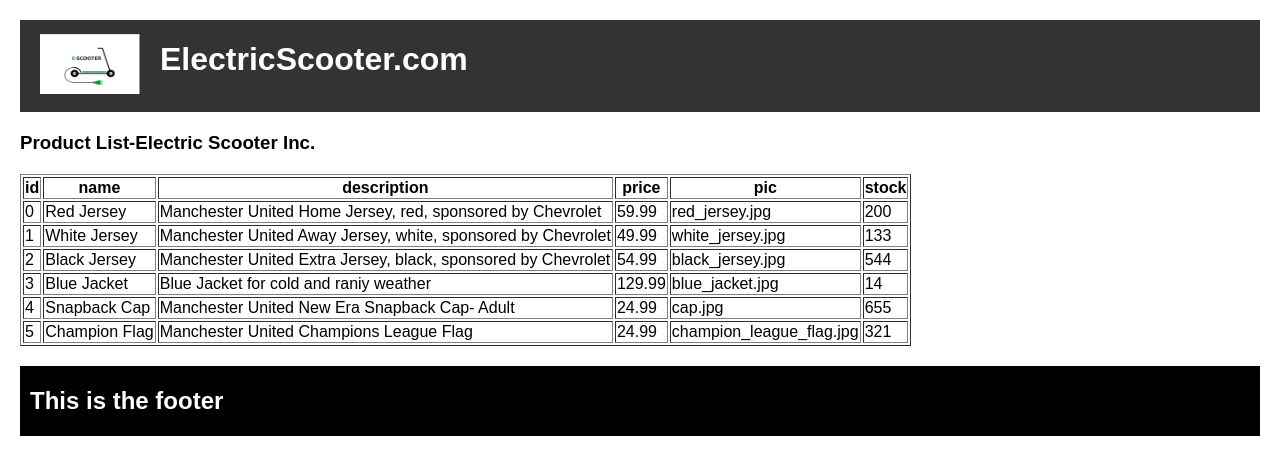
After one commit to HarpreetKaur333/PHP, a PHP site: page /Exercises/Exercise6.6/index.php in a window 1280 px wide. The commit adds this page. Shown: the top 475 px of the page. Run offline with PHP 8.4, Linux system fonts and the light colour scheme.

Commit message:
all exercises

```diff
--- /dev/null
+++ b/Exercises/Exercise6.6/CSS_of_ex6-6.css
@@ -0,0 +1,103 @@
+.logo_pic{
+    width: 100px;
+    height: 60px;
+}
+
+.company_name{
+    color: white;
+    font-size: revert;
+ }
+.product {
+  width: 200px;
+  height: 320px;
+  overflow: auto;
+  border: 1px solid black;
+  text-align: center;
+  display: inline-block;
+  margin: 10px;
+}
+
+.product:hover {
+  background-color: #c0c0c0;
+}
+
+
+.product img {
+  width: 100%;
+}
+
+.product .name {
+  font-size: 24px;
+  margin: 0;
+}
+
+.product .description {
+  margin: 0;
+}
+
+.product .price {
+  font-size: 24px;
+  color: red;
+  font-weight: bold;
+  margin: 0;
+}
+  body {
+    font-family: Arial, Helvetica, sans-serif;
+    margin: 0;
+  }
+  .header {
+    padding: 80px;
+    text-align: center;
+    background: #1abc9c;
+    color: white;
+  }
+  .header h3 {
+    font-size: 40px;
+  }
+  h3{
+    margin: 20px 20px 20px 20px;
+  }
+  table{
+    margin: 20px 20px 20px 20px;
+  }
+  .navbar {
+    overflow: hidden;
+    background-color: #333;
+    margin: 20px 20px 0px 20px;
+  }
+  .navbar a {
+    float: left;
+    display: block;
+    color: white;
+    text-align: center;
+    padding: 14px 20px;
+    text-decoration: none;
+  }
+  .navbar a.right {
+    float: right;
+  }
+
+  .navbar a:hover {
+    background-color: #ddd;
+    color: black;
+  }
+  .row {
+    display: -ms-flexbox; /* IE10 */
+    display: flex;
+    -ms-flex-wrap: wrap; /* IE10 */
+    flex-wrap: wrap;
+  }
+  .side {
+    -ms-flex: 30%; /* IE10 */
+    flex: 30%;
+    background-color: #f1f1f1;
+    padding: 20px;
+  }
+
+  .footer {
+    padding: 1px 0px 1px 10px;
+    text-align: left;
+    background: #000;
+    color: #fff;
+    margin: 20px 20px 20px 20px;
+  }
--- /dev/null
+++ b/Exercises/Exercise6.6/index.php
@@ -0,0 +1,120 @@
+<?php
+
+$products = [
+[
+'id' => 0,
+'name' => 'Red Jersey',
+'description' => 'Manchester United Home Jersey, red, sponsored by Chevrolet',
+'price' => 59.99,
+'pic' => 'red_jersey.jpg',
+'qty_in_stock' => 200,
+],
+[
+'id' => 1,
+'name' => 'White Jersey',
+'description' => 'Manchester United Away Jersey, white, sponsored by Chevrolet',
+'price' => 49.99,
+'pic' => 'white_jersey.jpg',
+'qty_in_stock' => 133,
+],
+[
+'id' => 2,
+'name' => 'Black Jersey',
+'description' => 'Manchester United Extra Jersey, black, sponsored by Chevrolet',
+'price' => 54.99,
+'pic' => 'black_jersey.jpg',
+'qty_in_stock' => 544,
+],
+[
+'id' => 3,
+'name' => 'Blue Jacket',
+'description' => 'Blue Jacket for cold and raniy weather',
+'price' => 129.99,
+'pic' => 'blue_jacket.jpg',
+'qty_in_stock' => 14,
+],
+[
+'id' => 4,
+'name' => 'Snapback Cap',
+'description' => 'Manchester United New Era Snapback Cap- Adult',
+'price' => 24.99,
+'pic' => 'cap.jpg',
+'qty_in_stock' => 655,
+],
+[
+'id' => 5,
+'name' => 'Champion Flag',
+'description' => 'Manchester United Champions League Flag',
+'price' => 24.99,
+'pic' => 'champion_league_flag.jpg',
+'qty_in_stock' => 321,
+],
+];
+function Products_List()
+{
+    global $products;
+    echo '<table border="1">';
+    echo '<thead><tr><th>id</th><th>name</th><th>description</th><th>price</th><th>pic</th><th>stock</th></thead><tbody>';
+    foreach ($products as $p_list) {
+        echo '<tr>';
+        echo '<td>'.$p_list['id'].'</td>';
+        echo '<td>'.$p_list['name'].'</td>';
+        echo '<td>'.$p_list['description'].'</td>';
+        echo '<td>'.$p_list['price'].'</td>';
+        echo '<td>'.$p_list['pic'].'</td>';
+        echo '<td>'.$p_list['qty_in_stock'].'</td>';
+        echo '</tr>';
+    }
+    echo '</tbody></table>';
+}
+
+function Products_Catalogue()
+{
+    global $products;
+    foreach ($products as $product) {
+        echo '<div class="product">';
+        echo '<img src="products_images/'.$product['pic'].'"/>';
+        echo '<div class="name">'.$product['name'].'</div>';
+        echo '<div class="description ">'.$product['description'].'</div>';
+        echo '<div class="price ">'.$product['price'].'</div>';
+        echo '<div class="name">'.$product['qty_in_stock'].'</div>';
+        echo '</div>';
+    }
+}
+?>
+<!DOCTYPE html>
+<html>
+
+<head>
+    <title>ElectricScooter.com</title>
+    <link rel="stylesheet" href="CSS_of_ex6-6.css" />
+</head>
+
+<body>
+    <div class="navbar">
+        <a href="#">
+            <img src="products_images/elctric_scooter_logo.png" alt="logoImage" class="logo_pic">
+        </a>
+        <h1 class="company_name">ElectricScooter.com</h1>
+    </div>
+    <h3>Product List-Electric Scooter Inc.</h3>
+    <?php echo Products_List(); ?>
+    <?php if (isset($_GET['op'])) { ?>
+    <?php
+    // $op = $_GET['op'];
+    // switch ($op) {
+    //     case 110:
+    //         Products_List();
+    //         break;
+    //     case 111:
+    //         Products_Catalogue();
+    //         break;
+    // }
+    ?>
+    <?php } ?>
+    <div class="footer">
+        <h2>This is the footer</h2>
+    </div>
+</body>
+
+</html>
```
Also changed, not shown: Exercises/ex4-3.php (+18 -8 lines), Exercises/ex6-2.php (+15 -7 lines), Exercises/Exercise6.6/products_images/black_jersey.jpg (added), Exercises/Exercise6.6/products_images/blue_jacket.jpg (added), Exercises/Exercise6.6/products_images/cap.jpg (added), Exercises/Exercise6.6/products_images/champion_league_flag.jpg (added), Exercises/Exercise6.6/products_images/elctric_scooter_logo.png (added), Exercises/Exercise6.6/products_images/red_jersey.jpg (added), Exercises/Exercise6.6/products_images/white_jersey.jpg (added), Exercises/ex6-6.php (deleted), 1 other file.
